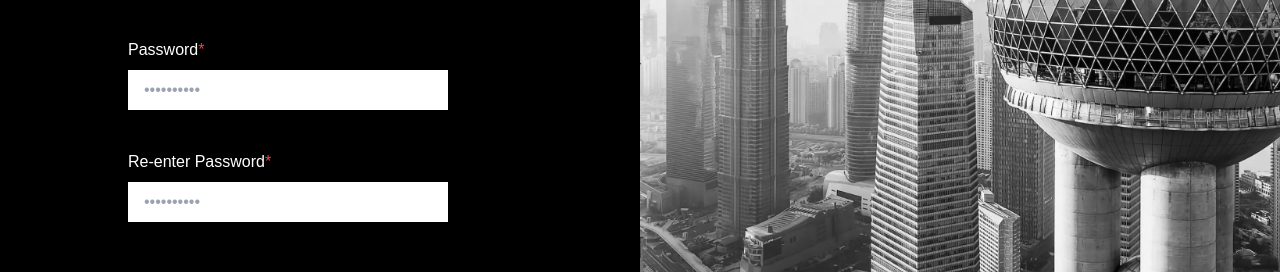
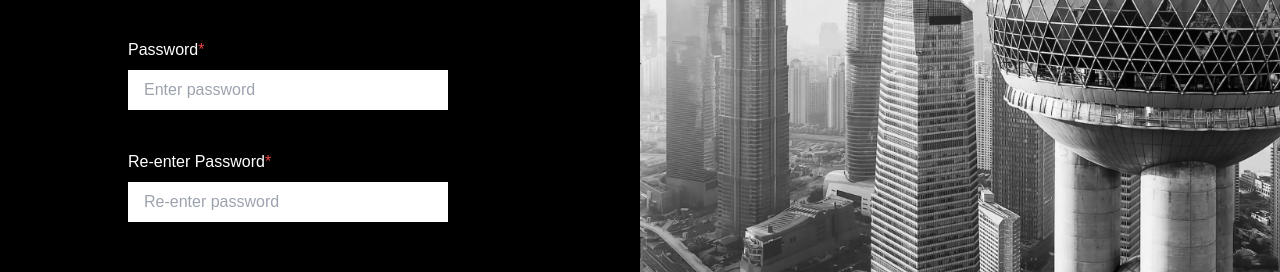
Before and after one commit to n30w/ClassMate, a Next.js app in the folder frontend/: page /signup in a window 1280 px wide. Shown: the part 409-681 px from the top of the page. Built offline with nearby package versions, Linux system fonts and the light colour scheme; a web font is replaced by a local one.

Commit message:
refactor: edit tests

```diff
--- a/frontend/src/app/(auth)/signup/page.tsx
+++ b/frontend/src/app/(auth)/signup/page.tsx
@@ -155,7 +155,7 @@ export default function Page() {
               type="text"
               id="password"
               name="password"
-              placeholder="••••••••••"
+              placeholder="Enter password"
               required
               value={userData.password}
               onChange={handleChange}
@@ -168,7 +168,7 @@ export default function Page() {
             )}
             <label
               htmlFor="reentered-password"
-              className="text-white font-ligh py-2"
+              className="text-white font-light py-2"
             >
               Re-enter Password<span className="text-red-500">*</span>
             </label>
@@ -176,7 +176,7 @@ export default function Page() {
               type="text"
               id="reentered-password"
               name="reentered-password"
-              placeholder="••••••••••"
+              placeholder="Re-enter password"
               required
               className={`w-80 h-10 px-4 mb-8 ${
                 reenteredPasswordError && "border-red-500"
```
Also changed, not shown: 1 other file (tests, documents, lock files or other folders).
